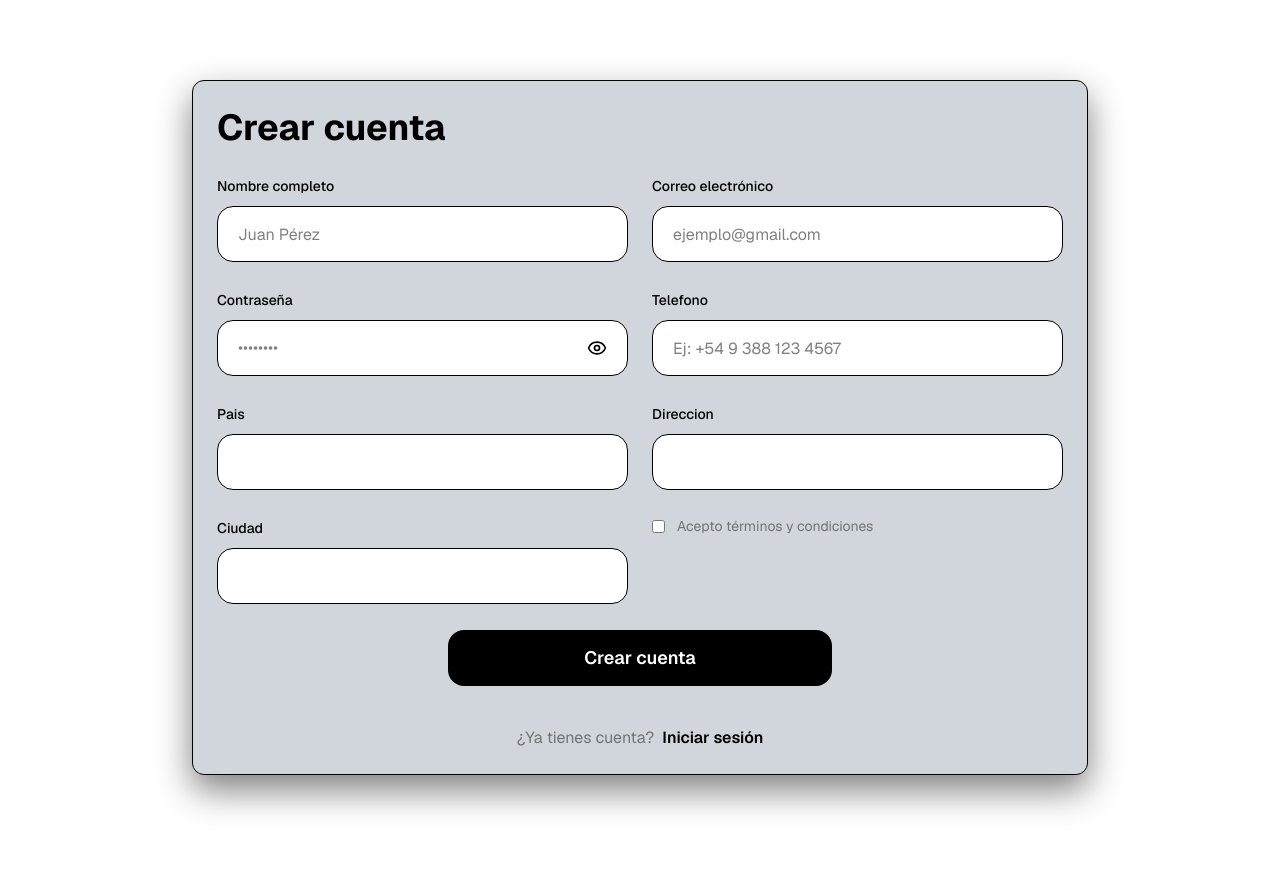
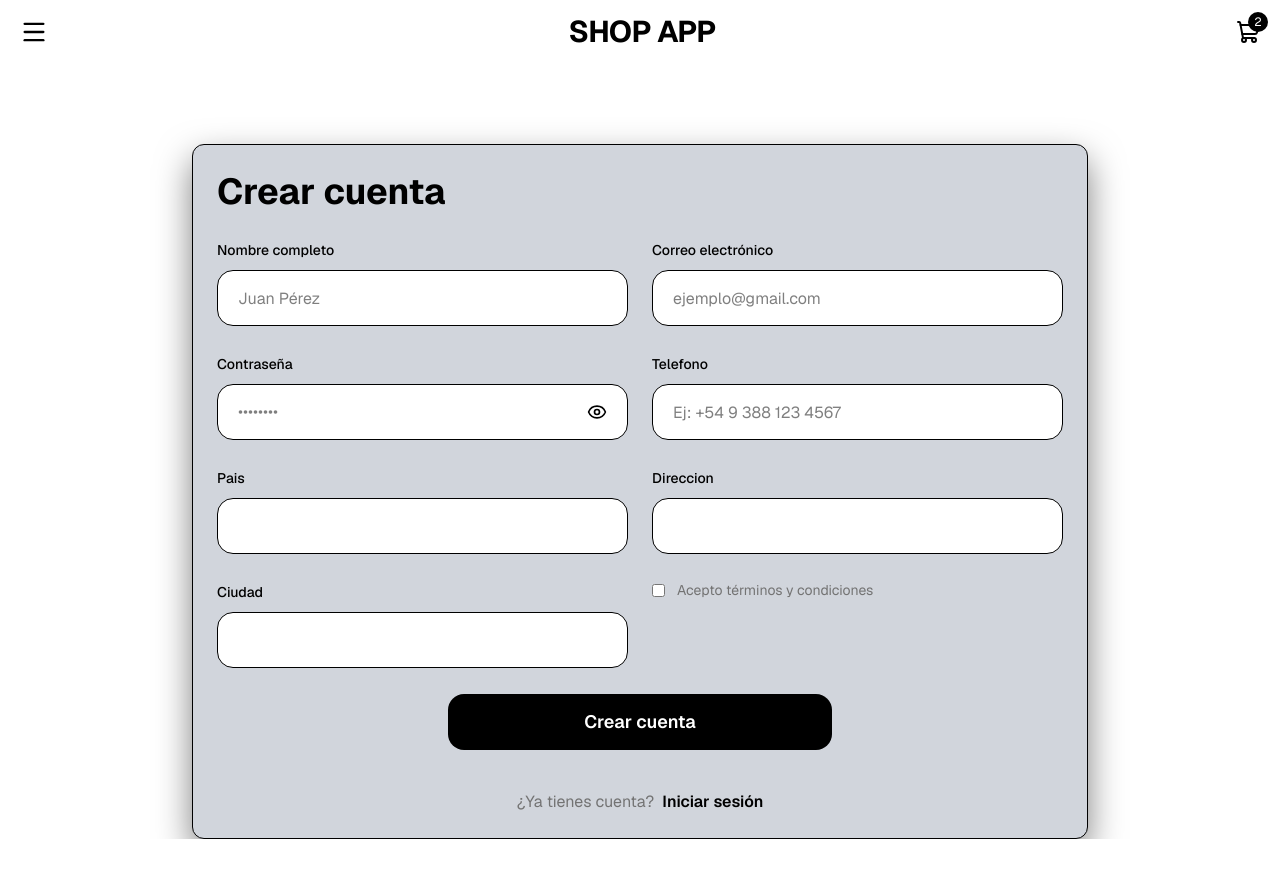
Before and after one commit to LucianoVilla95/mi-ecommerce, a Next.js app in the folder client/: page /auth/signup in a window 1280 px wide. After the commit the page ends 839 px from the top, so only its background shows below. Built offline with nearby package versions, Linux system fonts and the light colour scheme.

Commit message:
feat(layout): integrate global header and query provider

```diff
--- a/client/src/app/layout.tsx
+++ b/client/src/app/layout.tsx
@@ -1,6 +1,8 @@
 import type { Metadata } from "next";
 import { Geist, Geist_Mono } from "next/font/google";
 import "./globals.css";
+import Header from "@/components/header";
+import QueryProvider from "@/providers/query-provider";
 
 const geistSans = Geist({
   variable: "--font-geist-sans",
@@ -24,7 +26,12 @@ export default function RootLayout({
 }>) {
   return (
     <html lang="en" className={`${geistSans.variable} ${geistMono.variable} h-full antialiased`} data-scroll-behavior="smooth">
-      <body className={`${geistSans.className} min-h-screen bg-white`}>{children}</body>
+      <body className={`${geistSans.className} min-h-screen bg-white`}>
+        <QueryProvider>
+          <Header />
+          {children}
+        </QueryProvider>
+      </body>
     </html>
   );
 }
```
